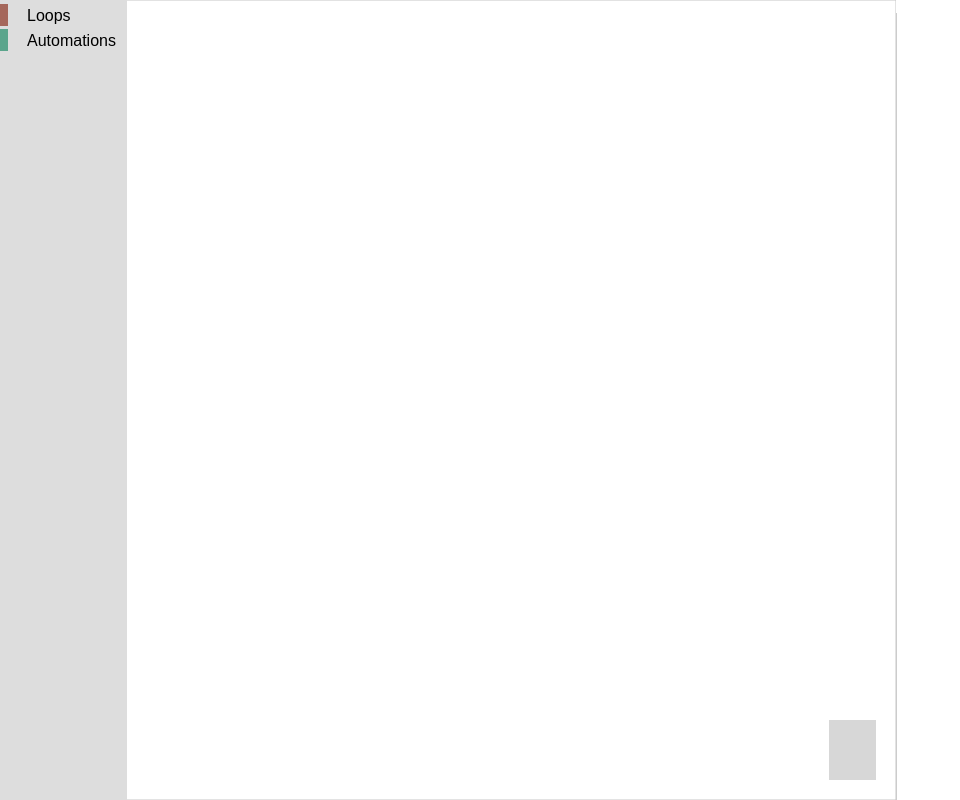
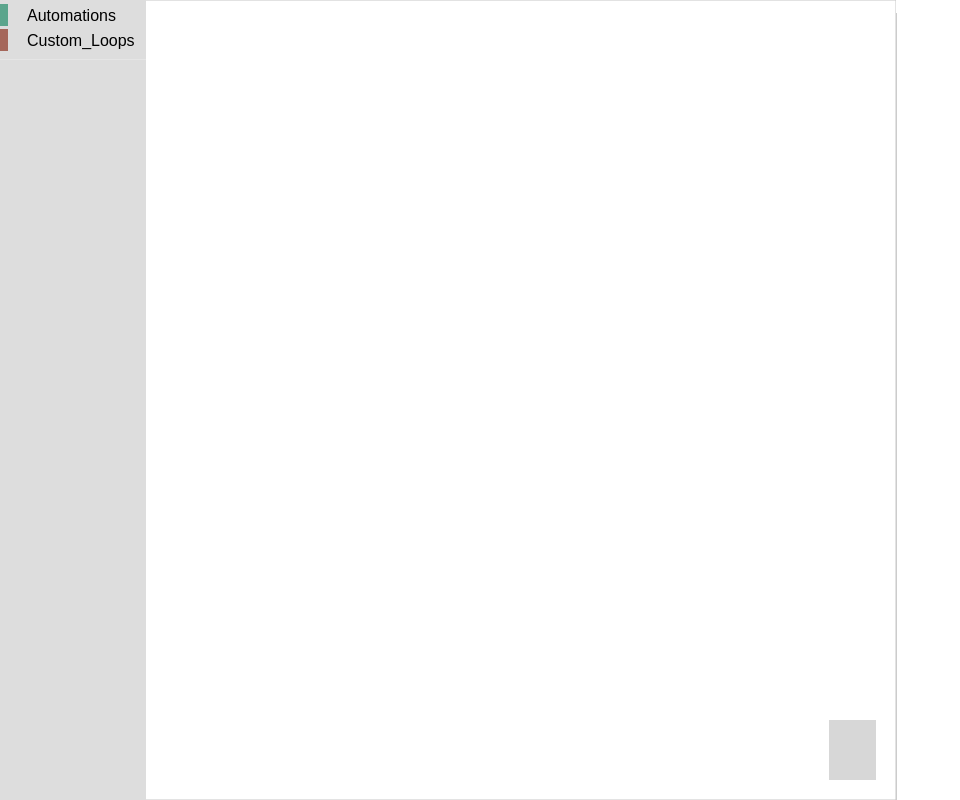
Before and after one commit to Kay318/blockly, a website: page client/index.html in a window 1280 px wide. Shown: the whole page, without its empty margins (0-960 px from the left). Drawn offline with Linux system fonts and the light colour scheme; grey boxes are pictures that could not be loaded.

Commit message:
Init, Close 블록 추가, 정상 동작

```diff
--- a/client/customBlocks.js
+++ b/client/customBlocks.js
@@ -43,25 +43,22 @@ Blockly.Python['custom_repeat_basic'] = function(block) {
 function updateToolboxWithCustomBlocks(customBlocks) {
 
   let newToolbox = JSON.parse(JSON.stringify(toolbox)); // 깊은 복사를 사용하여 기존 구조를 유지
+  let automationCategory = newToolbox.contents.find(category => category.name === "Automations");
 
-  // Automations 카테고리를 찾거나 새로 만듭니다.
-  let automationCategory = {
-      "kind": "category",
-      "name": "Automations",
-      "colour": 160,
-      "contents": []
-  };
+  if (automationCategory) {
+    // Init과 Close 블록을 자동으로 첫 번째와 두 번째 위치에 추가합니다.
+    automationCategory.contents.unshift(
+      { "kind": "block", "type": "automation_init" },
+      { "kind": "block", "type": "automation_close" }
+    );
 
-  // 서버에서 받은 커스텀 블록을 Automations 카테고리에 추가합니다.
-  customBlocks.forEach(block => {
+    customBlocks.forEach(block => {
       automationCategory.contents.push({
-          "kind": "block",
-          "type": block.func_name
+        "kind": "block",
+        "type": block.func_name
       });
-  });
-
-  // 새로운 툴박스 구조에 Automations 카테고리를 추가합니다.
-  newToolbox.contents.push(automationCategory);
+    });
+  }
 
   // Blockly 툴박스를 새로운 구조로 업데이트합니다.
   // workspace.updateToolbox(newToolbox); 는 Blockly Workspace가 초기화된 후 호출되어야 합니다.
@@ -72,6 +69,35 @@ function updateToolboxWithCustomBlocks(customBlocks) {
 
 // Blockly 블록을 서버로부터 받은 데이터로 동적으로 생성합니다.
 function defineCustomBlocks(customBlocks) {
+  // 기존 블록에 추가할 Init과 Close 블록 정의
+  Blockly.defineBlocksWithJsonArray([
+    {
+      "type": "automation_init",
+      "message0": "Init",
+      "nextStatement": null, // 다음 블록으로 연결 가능
+      "colour": 160,
+      "tooltip": "Initializes something.",
+      "helpUrl": ""
+    },
+    {
+      "type": "automation_close",
+      "message0": "Close",
+      "previousStatement": null, // 이전 블록과 연결 가능
+      "colour": 160,
+      "tooltip": "Closes the resource.",
+      "helpUrl": ""
+    }
+  ]);
+
+  // Python 코드 생성기
+  Blockly.Python['automation_init'] = function(block) {
+    return 'Init()\n';
+  };
+
+  Blockly.Python['automation_close'] = function(block) {
+    return 'Close()\n';
+  };
+
   customBlocks.forEach(block => {
     const blockDefinition = {
       type: block.func_name,
--- a/client/style.css
+++ b/client/style.css
@@ -5,11 +5,13 @@ body, html {
     margin: 0;
     overflow: hidden; /* 화면 전체 스크롤바 제거 */
 }
+
 #blocklyDiv {
     height: 100%;
     width: 70%; /* 브라우저 창의 좌측 50%를 차지하도록 설정 */
     float: left; /* 왼쪽 정렬 */
 }
+
 #codeArea {
     height: 100%;
     width: 30%; /* 나머지 50%를 차지하도록 설정 */
@@ -19,3 +21,7 @@ body, html {
     padding: 10px; /* 패딩 추가 */
     box-sizing: border-box; /* 패딩을 너비에 포함 */
 }
+
+.hide-category {
+    display: none;
+}
--- a/client/toolbox.js
+++ b/client/toolbox.js
@@ -5,7 +5,13 @@ const toolbox = {
     "contents": [
       {
         "kind": "category",
-        "name": "Loops",
+        "name": "Automations",
+        "colour": 160,
+        "contents": []
+      },
+      {
+        "kind": "category",
+        "name": "Custom_Loops",
         "colour": 10,
         "contents": [
           {
@@ -14,5 +20,151 @@ const toolbox = {
           }
         ]
       },
+      {
+        "kind": "sep", // 구분선을 시각적으로 표현할 더미 카테고리
+        "name": "──────────", // CSS를 사용하여 이 이름을 스타일링할 수 있습니다.
+        "colour": "#000000", // 구분선 색상 설정
+        "contents": [] // 내용은 비워둠
+      },
+      {
+        "kind": "category",
+        "name": "Loops",
+        "colour": 120,
+        "contents": [
+          {
+            "kind": "block",
+            "type": "controls_repeat_ext"
+          },
+          {
+            "kind": "block",
+            "type": "controls_whileUntil"
+          },
+          {
+            "kind": "block",
+            "type": "controls_for"
+          },
+          {
+            "kind": "block",
+            "type": "controls_forEach"
+          },
+          {
+            "kind": "block",
+            "type": "controls_flow_statements"
+          }
+        ],
+        "cssConfig": {
+          "container": "hide-category"
+        }
+      },
+      {
+        "kind": "category",
+        "name": "Logic",
+        "colour": 210,
+        "contents": [
+          {
+            "kind": "block",
+            "type": "controls_if"
+          },
+          {
+            "kind": "block",
+            "type": "logic_compare"
+          },
+          {
+            "kind": "block",
+            "type": "logic_operation"
+          },
+          {
+            "kind": "block",
+            "type": "logic_negate"
+          },
+          {
+            "kind": "block",
+            "type": "logic_boolean"
+          },
+          {
+            "kind": "block",
+            "type": "logic_null"
+          },
+          {
+            "kind": "block",
+            "type": "logic_ternary"
+          }
+        ],
+        "cssConfig": {
+          "container": "hide-category"
+        }
+      },
+      {
+        "kind": "category",
+        "name": "Math",
+        "colour": 230,
+        "contents": [
+          {
+            "kind": "block",
+            "type": "math_number"
+          },
+          {
+            "kind": "block",
+            "type": "math_arithmetic"
+          },
+          {
+            "kind": "block",
+            "type": "math_single"
+          },
+          {
+            "kind": "block",
+            "type": "math_trig"
+          },
+          {
+            "kind": "block",
+            "type": "math_constant"
+          },
+          {
+            "kind": "block",
+            "type": "math_number_property"
+          },
+          {
+            "kind": "block",
+            "type": "math_round"
+          },
+          {
+            "kind": "block",
+            "type": "math_on_list"
+          },
+          {
+            "kind": "block",
+            "type": "math_modulo"
+          },
+          {
+            "kind": "block",
+            "type": "math_random_int"
+          },
+          {
+            "kind": "block",
+            "type": "math_random_float"
+          }
+        ],
+        "cssConfig": {
+          "container": "hide-category"
+        }
+      },
+      {
+        "kind": "category",
+        "name": "Variables",
+        "colour": 330,
+        "custom": "VARIABLE",
+        "cssConfig": {
+          "container": "hide-category"
+        }
+      },
+      {
+        "kind": "category",
+        "name": "Functions",
+        "colour": 290,
+        "custom": "PROCEDURE",
+        "cssConfig": {
+          "container": "hide-category"
+        }
+      }
     ]
   };
```
Also changed, not shown: client/toolbox - 복사본.js (+78 -31 lines), 1 other file.
